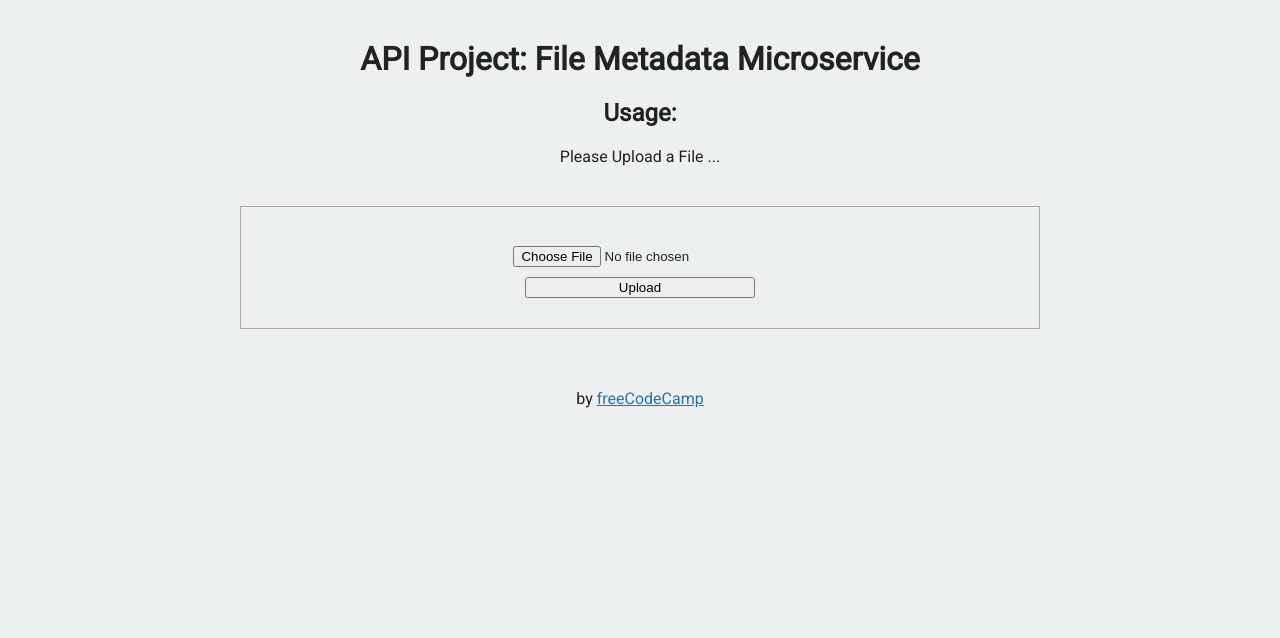
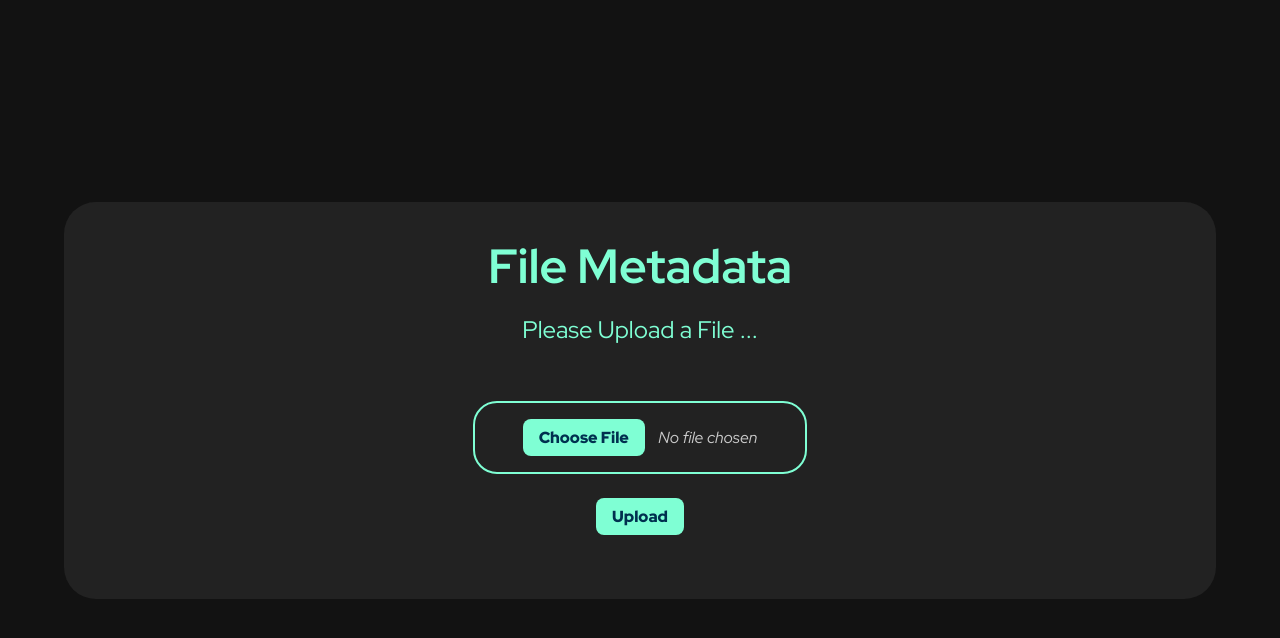
Before and after one commit to Yashh918/FCC-File-Metadata, a website: page frontend/index.html in a window 1280 px wide. Drawn offline with Linux system fonts and the light colour scheme.

Commit message:
updated frontend

```diff
--- a/frontend/index.html
+++ b/frontend/index.html
@@ -1,34 +1,50 @@
 <!DOCTYPE html>
 
 <html>
+
 <head>
   <title>File Metadata</title>
-      <link rel="shortcut icon" href="https://cdn.freecodecamp.org/universal/favicons/favicon-32x32.png" type="image/x-icon"/>
+  <link rel="shortcut icon" href="https://cdn.freecodecamp.org/universal/favicons/favicon-32x32.png"
+    type="image/x-icon" />
   <link href="https://fonts.googleapis.com/css?family=Roboto" rel="stylesheet" type="text/css">
   <link href="style.css" rel="stylesheet" type="text/css">
+  <link rel="preconnect" href="https://fonts.googleapis.com">
+  <link rel="preconnect" href="https://fonts.gstatic.com" crossorigin>
+  <link href="https://fonts.googleapis.com/css2?family=Red+Hat+Display:ital,wght@0,300..900;1,300..900&display=swap"
+    rel="stylesheet">
 </head>
 
 <body>
   <div class="container">
-        <h1>API Project: File Metadata Microservice</h1>
-
-        <h2>Usage:</h2>
+    <h1>File Metadata</h1>
     <p>
       Please Upload a File ...
     </p>
+
     <div class="view">
-          <h3 id="output"></h3>
       <form enctype="multipart/form-data" method="POST" action="/api/fileanalyse">
-            <input id="inputfield" type="file" name="upfile">
-            <input id="button" type="submit" value="Upload">
+        <div id="custom-button-div">
+          <input id="inputfield" type="file" name="upfile" onchange="updateFileName()">
+          <label for="inputfield" id="custom-button" class="button">Choose File</label>
+          <span id="file-chosen">No file chosen</span>
+        </div>
+
+        <button id="button" class="button" type="submit"> Upload </button>
       </form>
     </div>
   </div>
-      <div class="footer">
-        <p>
-          by
-          <a href="http://www.freecodecamp.com">freeCodeCamp</a>
-        </p>
-      </div>
+
+  <script>
+    function updateFileName() {
+      const input = document.getElementById('inputfield');
+      const fileChosen = document.getElementById('file-chosen');
+      if (input.files.length > 0) {
+        fileChosen.textContent = input.files[0].name;
+      } else {
+        fileChosen.textContent = 'No file chosen';
+      }
+    }
+  </script>
 </body>
+
 </html>
--- a/frontend/style.css
+++ b/frontend/style.css
@@ -1,42 +1,94 @@
-/****** Main Styling ******/
+* {
+  margin: 0;
+  padding: 0;
+  box-sizing: border-box;
+}
 
 body {
-  font-family: 'Roboto', sans-serif;
-  font-size: 16px;
-  color: #222;
-  background-color: #ECF0F1;
-  text-align: center;
+  font-family: "Red Hat Display", sans-serif;
+  background-color: #121212;
+  color: aquamarine;
+  height: 100vh;
+  display: flex;
+  flex-direction: column;
+  justify-content: center;
+  align-items: center;
 }
 
 .container {
-  padding: 0;
-  margin-top: 40px;
+  display: flex;
+  flex-direction: column;
+  justify-content: center;
+  align-items: center;
+  width: 90%;
+  padding: 2rem;
+  border-radius: 2rem;
+  background-color: #222222;
 }
 
-.footer {
-  margin-top: 60px;
+h1 {
+  margin-bottom: 1rem;
+  font-size: 3rem;
 }
 
-a {
-  color: #2574A9;
-}
-
-input {
-  display: block;
-  position: relative;
-  margin: 10px auto;
-}
-
-input#button {
-  width: 230px;
+p {
+  margin-bottom: 1.5rem;
+  text-align: center;
+  font-size: 1.5rem;
 }
 
 .view {
-  position:relative;
-  margin: auto;
-  margin-top: 40px;
-  border: 1px  solid  #aaa;
-  padding: 20px;
-  width: 60%;
-  min-width: 400px;
+  margin: 2rem 0rem;
 }
+
+form {
+  display: flex;
+  flex-direction: column;
+  align-items: center;
+  justify-content: center;
+}
+
+
+#inputfield {
+  opacity: 0;
+  position: absolute;
+  z-index: -1;
+}
+
+#custom-button-div {
+  margin-bottom: 1.5rem;
+  padding: 1.5rem 3rem;
+  border: 2px solid aquamarine;
+  border-radius: 1.5rem;
+}
+
+.button {
+  font-family: "Red Hat Display", sans-serif;
+  padding: 0.5rem 1rem;
+  background-color: aquamarine;
+  color: #00304f;
+  border: none;
+  cursor: pointer;
+  border-radius: 0.5rem;
+  transition: 0.3s ease-in;
+  font-weight: 900;
+  font-size: 1rem;
+}
+
+#custom-button:hover {
+  background-color: #81c784;
+}
+
+#file-chosen {
+  margin-left: 10px;
+  font-style: italic;
+  color: #ccc;
+}
+
+#button:hover{
+  background-color: rgb(127, 255, 138);
+}
+
+#button:active{
+  background-color: rgb(89, 254, 199);
+}
```
Lines whose indentation alone changed are shown as unchanged.
